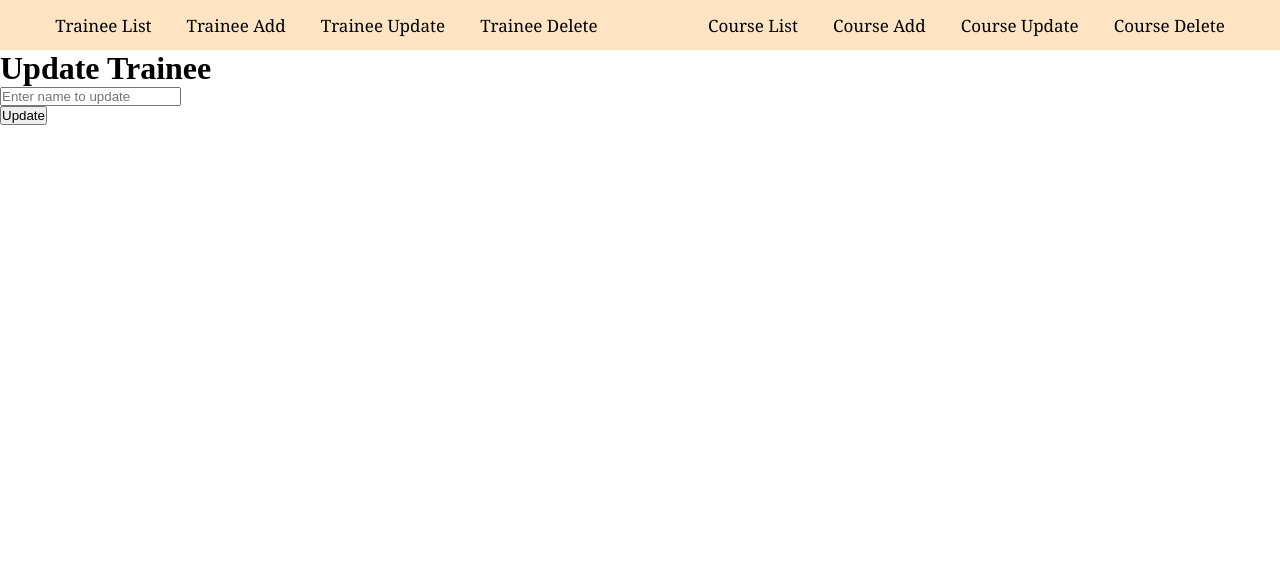
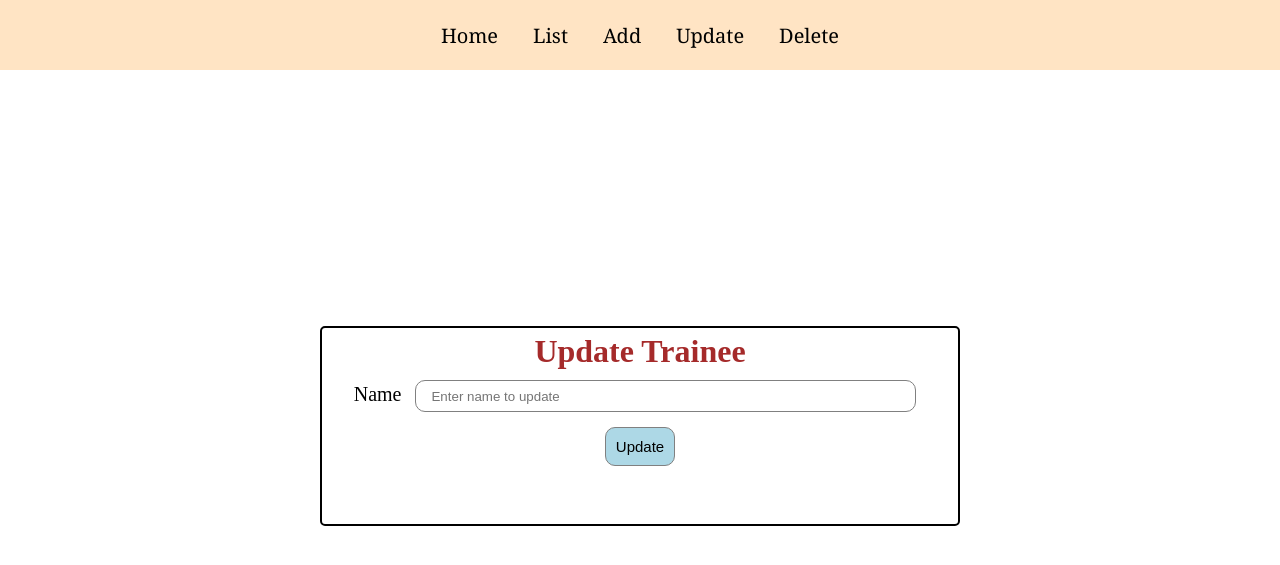
Before and after one commit to Mohamed-Mahdy7/Django, a Django app: page /trainee/update/1/ in a window 1280 px wide. Shown: the top 565 px of the page. Run offline with Django 5.2, Linux system fonts and the light colour scheme.

Commit message:
Added Navigation Routing
-Customized nav bar for navigation in trainee and course
-Added base landing pages for each app (trainee, course, accounts)
-Added default styling for forms in each of them

```diff
--- a/ITIen/ITIen/settings.py
+++ b/ITIen/ITIen/settings.py
@@ -117,8 +117,5 @@ USE_TZ = True
 
 # Static files (CSS, JavaScript, Images)
 # https://docs.djangoproject.com/en/6.0/howto/static-files/
-import os
 STATIC_URL = '/static/'
-STATICFILES_DIRS=[
-    os.path.join(BASE_DIR, "static")
-    ]
+STATICFILES_DIRS=[BASE_DIR/ "static"]
--- a/ITIen/ITIen/urls.py
+++ b/ITIen/ITIen/urls.py
@@ -16,8 +16,10 @@ Including another URLconf
 """
 from django.contrib import admin
 from django.urls import path, include
+from trainee.views import home
 
 urlpatterns = [
+    path('', home, name="home"),
     path('admin/', admin.site.urls),
     path('trainee/', include('trainee.urls')),
     path('course/', include('course.urls')),
--- a/ITIen/accounts/templates/accounts/base.html
+++ b/ITIen/accounts/templates/accounts/base.html
@@ -7,7 +7,7 @@
 </head>
 <body>
     {% block body%}
-    <h1 style="margin: 50px auto; color: brown;">This is the Base Page</h1>
+    <h1 style="margin: 50px auto; color: brown;">Accounts</h1>
     {% endblock %}
 </body>
 </html>
--- a/ITIen/accounts/urls.py
+++ b/ITIen/accounts/urls.py
@@ -2,6 +2,7 @@ from django.urls import path
 from accounts.views import *
 
 urlpatterns = [
+    path('', home, name="home"),
     path('login/', login, name="Login"),
     path('register/', register,name="Register")
 ]
--- a/ITIen/accounts/views.py
+++ b/ITIen/accounts/views.py
@@ -1,9 +1,15 @@
 from django.shortcuts import render
 
 # Create your views here.
+
+def home(request):
+    return render(request, 'accounts/base.html')
 
 def login(request):
     return render(request, 'accounts/login.html')
 
 def register(request):
     return render(request, 'accounts/register.html')
+
+def logout(request):
+    return render(request, 'accounts/logut.html')
--- a/ITIen/course/templates/course/add.html
+++ b/ITIen/course/templates/course/add.html
@@ -1,11 +1,12 @@
-{% extends 'base.html' %}
+{% extends 'course/course.html' %}
 {% block title %} Course Add {% endblock %}
 {% block body %}
-    <h1>Add Course</h1>
     <form action="">
+        <h1>Add Course</h1>
         <div>
             <label for="name">Name</label>
             <input type="text" placeholder="Enter your name" required>
         </div>
+        <button type="submit">Add</button>
     </form>
 {% endblock %}
--- a/ITIen/course/templates/course/delete.html
+++ b/ITIen/course/templates/course/delete.html
@@ -1,9 +1,9 @@
-{% extends 'base.html' %}
+{% extends 'course/course.html' %}
 {% block title %} Course Delete {% endblock %}
 {% block body %}
-    <h1>Delete Course</h1>
     <form action="/course/">
+        <h1>Delete Course</h1>
         <p>Are you sure you want to delete?</p>
         <button type="submit">Delete</button>
-    </form>
+    </f>
 {% endblock %}
--- a/ITIen/course/templates/course/update.html
+++ b/ITIen/course/templates/course/update.html
@@ -1,11 +1,11 @@
-{% extends 'base.html' %}
+{% extends 'course/course.html' %}
 {% block title %} Course Update {% endblock %}
 
 {% block body %}
-    <h1>Update Course</h1>
     <form action="/course/">
+        <h1>Update Course</h1>
         <div>
-            <label for="name"></label>
+            <label for="name">Name</label>
             <input type="text" id="name" placeholder="Enter name to update" required>
         </div>
         <button type="submit">Update</button>
--- a/ITIen/course/views.py
+++ b/ITIen/course/views.py
@@ -10,7 +10,7 @@ def courseList(request):
             {"id": 3, "name": "Django"}
         ]
     }
-    return render(request, "course/index.html", context)
+    return render(request, "course/course.html", context)
 
 def courseAdd(request):
     return render(request, "course/add.html")
--- a/ITIen/static/css/main.css
+++ b/ITIen/static/ITIen/css/main.css
@@ -8,7 +8,7 @@ nav{
     background-color: bisque;
     display: flex;
     justify-content: space-around;
-    height: 50px;
+    height: 70px;
     align-items: center;
 }
 ul{
@@ -23,7 +23,7 @@ a{
     text-decoration: none;
     color: black;
     font-family: Georgia, 'Times New Roman', Times, serif;
-    font-size: 17px;
+    font-size: 20px;
     padding: 10px;
     border-radius: 20px;
 
@@ -32,3 +32,8 @@ a:hover{
     background-color: rgb(240, 206, 164);
     color: #181fe5;
 }
+header{
+    width: 50%;
+    margin: 20% auto;
+    text-align: center;
+}
--- a/ITIen/templates/base.html
+++ b/ITIen/templates/base.html
@@ -5,42 +5,33 @@
     <meta charset="UTF-8">
     <meta name="viewport" content="width=device-width, initial-scale=1.0">
     <title>{% block title %}{% endblock %}</title>
-    <link rel="stylesheet" href="{% static 'css/main.css' %}">
+    <link rel="stylesheet" href="{% static 'ITIen/css/main.css' %}">
     {% block style %} {% endblock %}
 </head>
 <body>
+    {% block nav %}
     <nav>
         <ul>
             <li>
-                <a href="/trainee/">Trainee List</a>
-            </li>
-            <li>
-                <a href="/trainee/add/">Trainee Add</a>
-            </li>
-            <li>
-                <a href="/trainee/update/1/">Trainee Update</a>
-            </li>
-            <li>
-                <a href="/trainee/delete/1/">Trainee Delete</a>
+                <a href="/trainee/">Trainee</a>
             </li>
         </ul>
         <ul>
             <li>
-                <a href="/course/">Course List</a>
+                <a href="/course/">Course</a>
             </li>
+        </ul>
+        <ul>
             <li>
-                <a href="/course/add/">Course Add</a>
-            </li>
-            <li>
-                <a href="/course/update/1/">Course Update</a>
-            </li>
-            <li>
-                <a href="/course/delete/1/">Course Delete</a>
+                <a href="/accounts/">Accounts</a>
             </li>
         </ul>
     </nav>
+    {% endblock %}
     {% block body %}
-
+    <header>
+        <h1 style="font-size: 100px;">ITIen</h1>
+    </header>
     {% endblock %}
 </body>
 </html>
--- a/ITIen/trainee/static/trainee/css/main.css
+++ b/ITIen/trainee/static/trainee/css/main.css
@@ -7,7 +7,7 @@ main{
     width: 50%;
     border: 1px solid black;
     padding: 5px;
-    margin: 30% auto;
+    margin: 10% auto;
     text-align: center;
 }
 h1{
@@ -21,4 +21,38 @@ table{
 table th, td{
     border: 1px solid black;
     height: 50px;
+    font-size: 20px;
 }
+form{
+    border: 2px solid black;
+    width: 50%;
+    height: 200px;
+    margin: 20% auto;
+    text-align: center;
+    padding: 5px;
+    border-radius: 5px;
+}
+label{
+    font-size: 20px;
+}
+input{
+    width: 80%;
+    height: 20px;
+    border: 1px solid gray;
+    border-radius: 10px;
+    padding: 15px;
+    margin: 10px;
+}
+button{
+    padding: 10px;
+    border-radius: 10px;
+    background-color: lightblue;
+    margin: 5px;
+    font-size: 15px;
+    border: 1px solid gray;
+}
+p{
+    padding: 5px;
+    margin: 10px;
+    font-size: 20px;
+}
--- a/ITIen/trainee/templates/trainee/add.html
+++ b/ITIen/trainee/templates/trainee/add.html
@@ -1,8 +1,8 @@
-{% extends 'base.html' %}
+{% extends 'trainee/trainee.html' %}
 {% block title %} Trainee Add {% endblock %}
 {% block body %}
-    <h1>Add Trainee</h1>
     <form action="">
+        <h1>Add Trainee</h1>
         <div>
             <label for="username">Username</label>
             <input type="text" placeholder="Enter your Username" required>
@@ -11,5 +11,6 @@
             <label for="password">Password</label>
             <input type="password" placeholder="Password" required>
         </div>
+        <button type="submit">Add</button>
     </form>
 {% endblock %}
--- a/ITIen/trainee/templates/trainee/delete.html
+++ b/ITIen/trainee/templates/trainee/delete.html
@@ -1,8 +1,8 @@
-{% extends 'base.html' %}
+{% extends 'trainee/trainee.html' %}
 {% block title %} Trainee Delete {% endblock %}
 {% block body %}
-    <h1>Delete Trainee</h1>
     <form action="/trainee/">
+        <h1>Delete Trainee</h1>
         <p>Are you sure you want to delete?</p>
         <button type="submit">Delete</button>
     </form>
--- a/ITIen/trainee/templates/trainee/index.html
+++ b/ITIen/trainee/templates/trainee/trainee.html
@@ -4,6 +4,28 @@
 
 {% block style %}
     <link rel="stylesheet" href="{% static 'trainee/css/main.css' %}">
+{% endblock %}
+
+{% block nav %}
+    <nav>
+        <ul>
+            <li>
+                <a href="/">Home</a>
+            </li>
+            <li>
+                <a href="/trainee/">List</a>
+            </li>
+            <li>
+                <a href="/trainee/add/">Add</a>
+            </li>
+            <li>
+                <a href="/trainee/update/1/">Update</a>
+            </li>
+            <li>
+                <a href="/trainee/delete/1/">Delete</a>
+            </li>
+        </ul>
+    </nav>
 {% endblock %}
 
 {% block body %}
--- a/ITIen/trainee/templates/trainee/update.html
+++ b/ITIen/trainee/templates/trainee/update.html
@@ -1,10 +1,10 @@
-{% extends 'base.html' %}
+{% extends 'trainee/trainee.html' %}
 {% block title %} Trainee Update {% endblock %}
 {% block body %}
-    <h1>Update Trainee</h1>
     <form action="/trainee/">
+        <h1>Update Trainee</h1>
         <div>
-            <label for="name"></label>
+            <label for="name">Name</label>
             <input type="text" id="name" placeholder="Enter name to update" required>
         </div>
         <button type="submit">Update</button>
--- a/ITIen/trainee/views.py
+++ b/ITIen/trainee/views.py
@@ -1,6 +1,9 @@
 from django.shortcuts import render
 
 # Create your views here.
+
+def home(request):
+    return render(request, "base.html")
 
 def traineeList(request):
     context = {
@@ -10,7 +13,7 @@ def traineeList(request):
             {"id": 3, "name": "omar"}
         ]
     }
-    return render(request, "trainee/index.html", context)
+    return render(request, "trainee/trainee.html", context)
 
 def traineeAdd(request):
     return render(request, "trainee/add.html")
```
Also changed, not shown: ITIen/course/static/course/css/main.css (+35 -1 lines), ITIen/course/templates/course/course.html (renamed from ITIen/course/templates/course/index.html, +22 -0 lines), ITIen/accounts/static/accounts/css/main.css (added).
